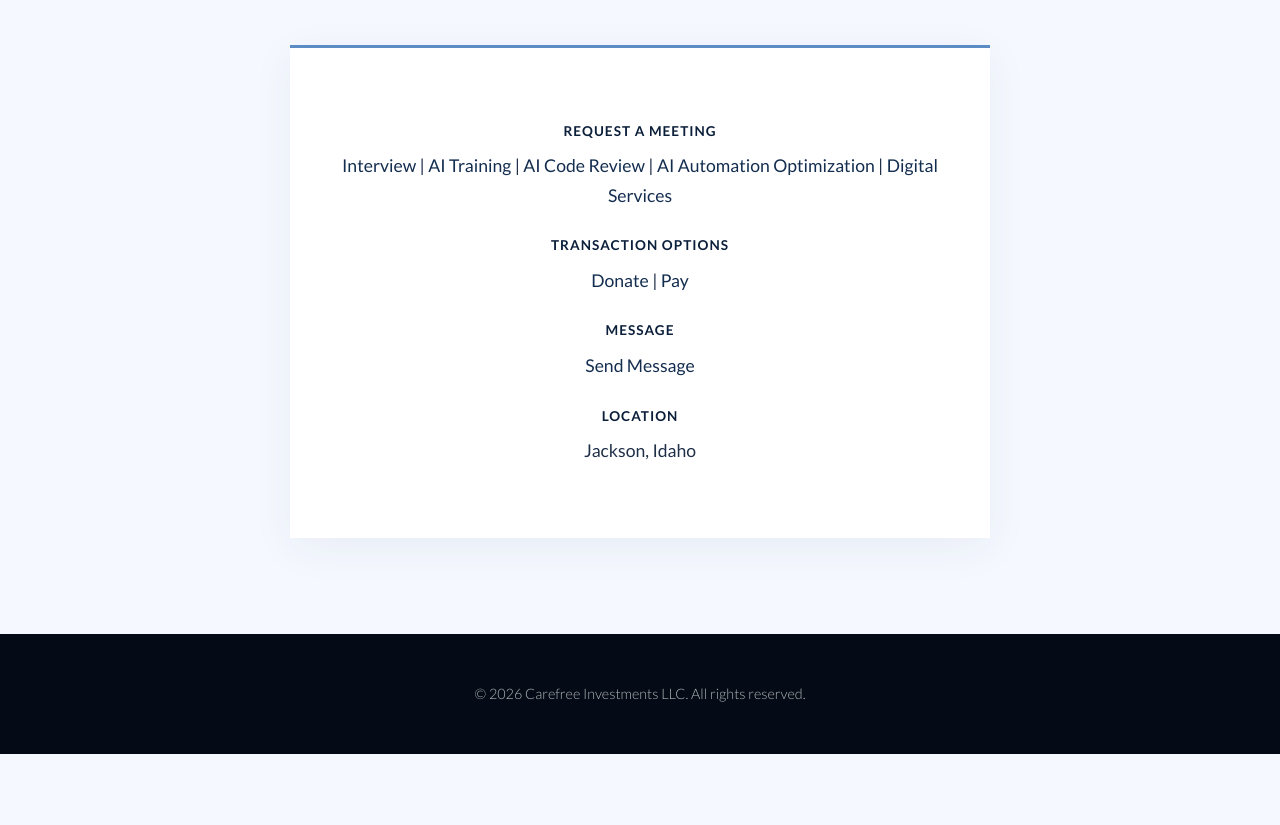
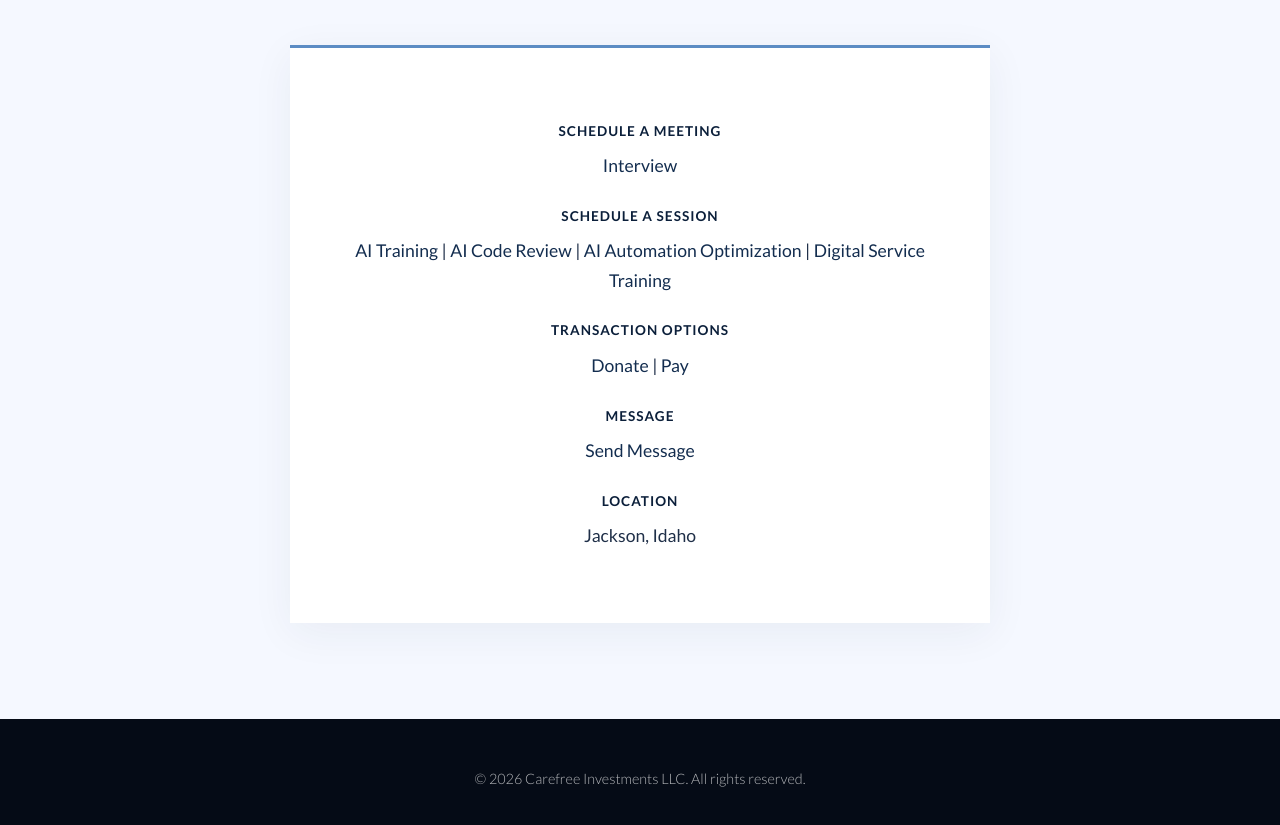
Before and after one commit to carefreeinv/carefreeinv.github.io, a website: page index.html in a window 1280 px wide. Shown: the part 3694-4519 px from the top of the page. Before the commit the page ends 4448 px from the top, so only its background shows below. Drawn offline with nearby package versions, Linux system fonts and the light colour scheme.

Commit message:
Update meeting request labels in contact section

```diff
--- a/index.html
+++ b/index.html
@@ -982,12 +982,16 @@
 
                     <div class="contact-info">
                         <div class="contact-item">
-                            <strong>Request a Meeting</strong>
-                            <a href="https://calendly.com/carefreeinv/10m" target="_blank">Interview</a> |
+                            <strong>Schedule a Meeting</strong>
+                            <a href="https://calendly.com/carefreeinv/10m" target="_blank">Interview</a>
+                        </div>
+
+                        <div class="contact-item">
+                            <strong>Schedule a Session</strong>
                             <a href="https://calendly.com/carefreeinv/50ms" target="_blank">AI Training</a> |
                             <a href="https://calendly.com/carefreeinv/25ms" target="_blank">AI Code Review</a> |
                             <a href="https://calendly.com/carefreeinv/50ms" target="_blank">AI Automation Optimization</a> |
-                            <a href="https://calendly.com/carefreeinv/50ms" target="_blank">Digital Services</a>
+                            <a href="https://calendly.com/carefreeinv/50ms" target="_blank">Digital Service Training</a>
                         </div>
 
                         <div class="contact-item">
```
